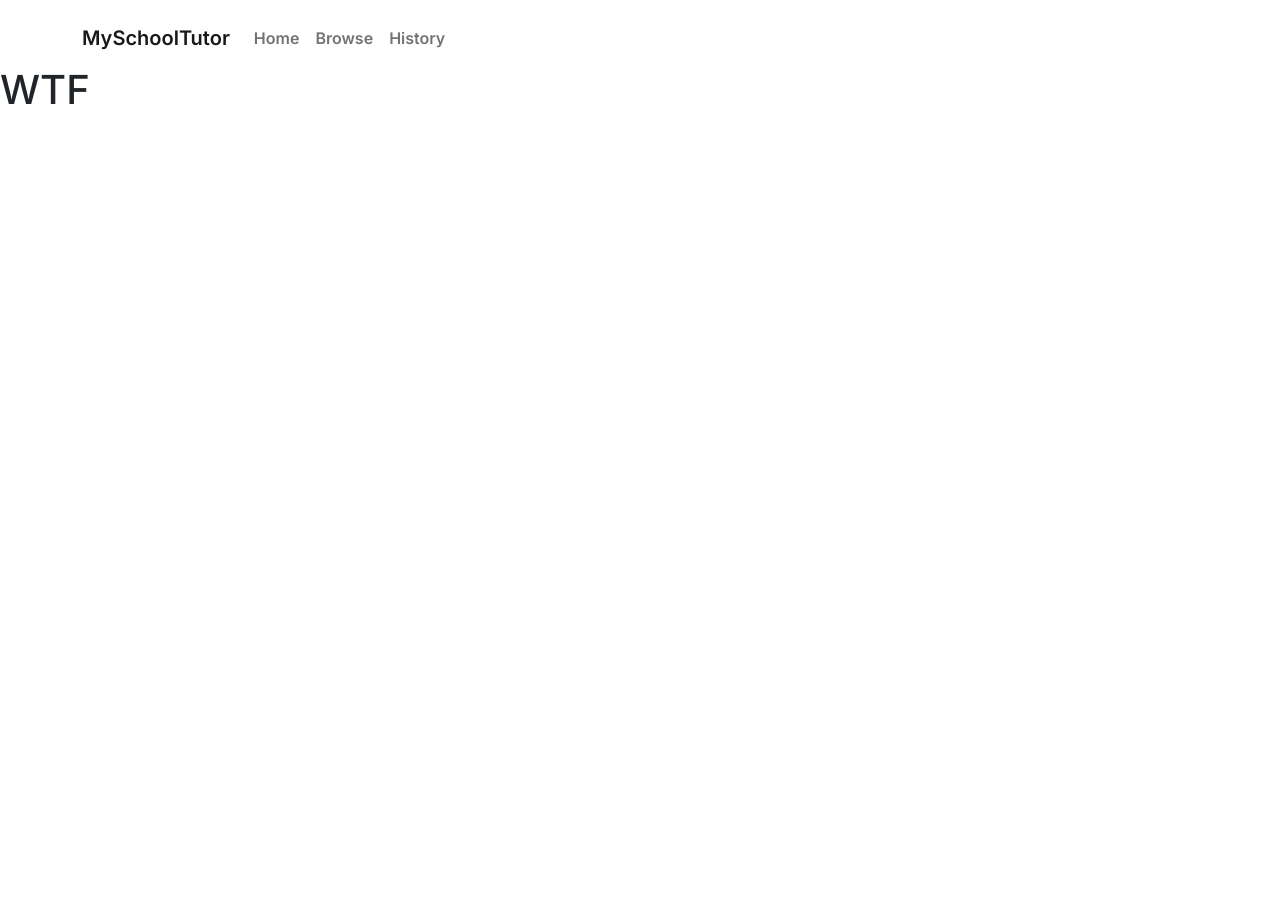
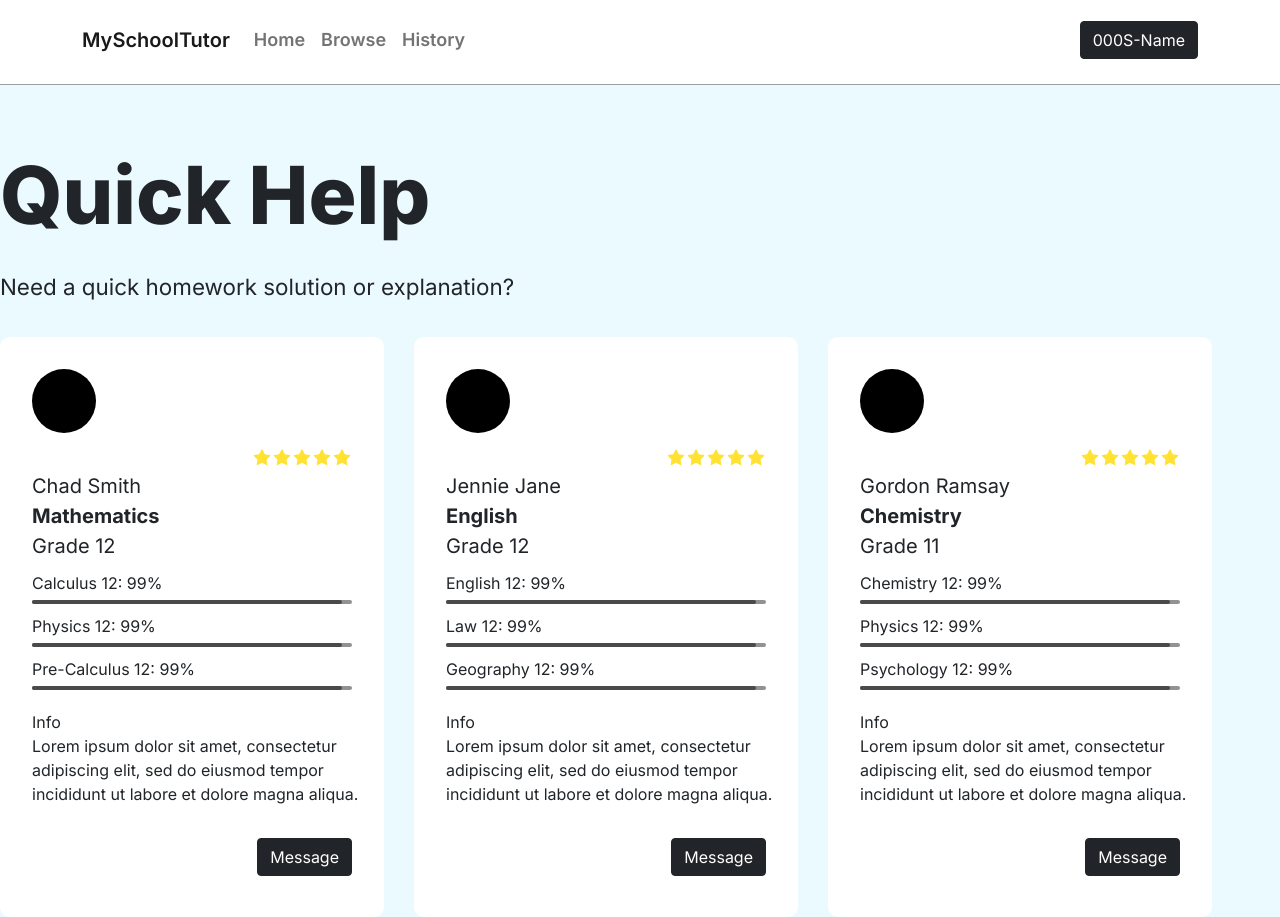
Before and after one commit to evanyans/MySchoolTutor, a React (Create React App) app: page /home in a window 1280 px wide. Before the commit the page ends 800 px from the top, so only its background shows below. Built offline with nearby package versions, Linux system fonts and the light colour scheme.

Commit message:
Quick Help UI
finished quick help page

```diff
--- a/package.json
+++ b/package.json
@@ -10,6 +10,7 @@
     "react": "^18.2.0",
     "react-bootstrap": "^2.4.0",
     "react-dom": "^18.2.0",
+    "react-icons": "^4.4.0",
     "react-router-dom": "^6.3.0",
     "react-scripts": "5.0.1",
     "styled-components": "^5.3.5",
--- a/public/index.html
+++ b/public/index.html
@@ -27,7 +27,7 @@
       work correctly both with client-side routing and a non-root public URL.
       Learn how to configure a non-root public URL by running `npm run build`.
     -->
-    <title>React App</title>
+    <title>MySchoolTutor</title>
   </head>
   <body>
     <noscript>You need to enable JavaScript to run this app.</noscript>
--- a/src/App.js
+++ b/src/App.js
@@ -1,5 +1,5 @@
 import Navigation from './components/Navbar';
-import { BrowserRouter as Router, Routes, Route } from "react-router-dom";
+import { BrowserRouter as Router, Routes, Route, Navigate } from "react-router-dom";
 import Home from './components/Home';
 import Browse from './components/Browse';
 import History from './components/History';
@@ -8,8 +8,10 @@ function App() {
   return (
     <Router>
       <Navigation />
+
       <Wrapper>
         <Routes>
+          <Route path="/" element={<Navigate to="/home" />} />
           <Route path="/home" element={<Home />} />
           <Route path="/browse" element={<Browse />} />
           <Route path="/history" element={<History />} />
@@ -24,5 +26,9 @@ function App() {
 export default App;
 
 export const Wrapper = styled.div`
-
+    scroll-behavior: smooth;
+    margin: auto;
+    margin-top:50px;
+    width: 100%;
+    max-width: 1299px;
 `
--- a/src/components/Home.js
+++ b/src/components/Home.js
@@ -1,11 +1,190 @@
 import React from 'react'
-
+import styled from 'styled-components';
+import { AiFillStar } from 'react-icons/ai';
+import Button from 'react-bootstrap/Button';
 const Home = () => {
   return (
     <div>
-        <h1>WTF</h1>
+      <Titletext>Quick Help</Titletext>
+      <Subtext>Need a quick homework solution or explanation?</Subtext>
+      <Tutors>
+        <Tutor>
+          <Profile>
+            <Icon></Icon>
+            <Star><AiFillStar /><AiFillStar /><AiFillStar /><AiFillStar /><AiFillStar /></Star>
+            <Info>
+              <Name>Chad Smith</Name>
+              <Name><b>Mathematics</b></Name>
+              <Name>Grade 12</Name>
+              <StatName>
+                Calculus 12: 99%
+              </StatName>
+              <StatBar><InnerBar></InnerBar></StatBar>
+              <StatName>
+                Physics 12: 99%
+              </StatName>
+              <StatBar><InnerBar></InnerBar></StatBar>
+              <StatName>
+                Pre-Calculus 12: 99%
+              </StatName>
+              <StatBar><InnerBar></InnerBar></StatBar>
+              <Bio>Info<br></br>Lorem ipsum dolor sit amet, consectetur adipiscing elit, sed do eiusmod tempor incididunt ut labore et dolore magna aliqua.</Bio>
+            </Info>
+            <Message>
+              <Button variant="dark">Message</Button>
+            </Message>
+          </Profile>
+
+        </Tutor>
+        <Tutor>
+          <Profile>
+            <Icon></Icon>
+            <Star><AiFillStar /><AiFillStar /><AiFillStar /><AiFillStar /><AiFillStar /></Star>
+            <Info>
+              <Name>Jennie Jane</Name>
+              <Name><b>English</b></Name>
+              <Name>Grade 12</Name>
+              <StatName>
+                English 12: 99%
+              </StatName>
+              <StatBar><InnerBar></InnerBar></StatBar>
+              <StatName>
+                Law 12: 99%
+              </StatName>
+              <StatBar><InnerBar></InnerBar></StatBar>
+              <StatName>
+                Geography 12: 99%
+              </StatName>
+              <StatBar><InnerBar></InnerBar></StatBar>
+              <Bio>Info<br></br>Lorem ipsum dolor sit amet, consectetur adipiscing elit, sed do eiusmod tempor incididunt ut labore et dolore magna aliqua.</Bio>
+            </Info>
+            <Message>
+              <Button variant="dark">Message</Button>
+            </Message>
+          </Profile>
+
+        </Tutor>
+        <Tutor>
+          <Profile>
+            <Icon></Icon>
+            <Star><AiFillStar /><AiFillStar /><AiFillStar /><AiFillStar /><AiFillStar /></Star>
+            <Info>
+              <Name>Gordon Ramsay</Name>
+              <Name><b>Chemistry</b></Name>
+              <Name>Grade 11</Name>
+              <StatName>
+                Chemistry 12: 99%
+              </StatName>
+              <StatBar><InnerBar></InnerBar></StatBar>
+              <StatName>
+                Physics 12: 99%
+              </StatName>
+              <StatBar><InnerBar></InnerBar></StatBar>
+              <StatName>
+                Psychology 12: 99%
+              </StatName>
+              <StatBar><InnerBar></InnerBar></StatBar>
+              <Bio>Info<br></br>Lorem ipsum dolor sit amet, consectetur adipiscing elit, sed do eiusmod tempor incididunt ut labore et dolore magna aliqua.</Bio>
+            </Info>
+            <Message>
+              <Button variant="dark">Message</Button>
+            </Message>
+          </Profile>
+
+        </Tutor>
+
+      </Tutors>
     </div>
   )
 }
 
 export default Home
+
+export const Titletext = styled.div`
+  font-weight:800;
+  font-size:5em;
+`
+
+export const Subtext = styled.div`
+  font-weight:400;
+  margin-top:15px;
+  font-size:1.4em;
+  padding-bottom:1.5em;
+`
+
+export const Tutors = styled.div`
+  display:flex;
+  gap:30px;
+
+`
+export const Message = styled.div`
+  text-align:right;
+  padding-right:32px;
+  padding-top:32px;
+
+`
+export const Bio = styled.div`
+  padding-top:20px;
+  font-size:16px;
+
+`
+export const InnerBar = styled.div`
+  margin-top:5px;
+  width:310px;
+  height:4px;
+  background: #4A4A4A;
+  border-radius:100px;
+
+`
+export const StatBar = styled.div`
+  margin-top:5px;
+  width:320px;
+  height:4px;
+  background: #929292;
+  border-radius:100px;
+`
+export const StatName = styled.div`
+  font-size:16px;
+  padding-top:10px;
+
+`
+export const Info = styled.div`
+  padding-top:-10px;
+
+
+`
+
+export const Star = styled.div`
+  text-align:right;
+  margin-right:32px;
+  color:#FFE234;
+`
+
+export const Tutor = styled.div`
+  width: 384px;
+  height:580px;
+  background:white;
+  border-radius:10px;
+  transition: box-shadow .2s;
+  &:hover {
+    box-shadow: 0 0 15px rgba(20,20,20,.2);
+}
+`
+
+export const Name = styled.div`
+
+`
+
+export const Profile = styled.div`
+  padding-left:32px;
+  padding-top:32px;
+  font-size:20px;
+`
+
+export const Icon = styled.span`
+  height: 64px;
+  width: 64px;
+  background-color: black;
+  border-radius: 50%;
+  display: inline-block;
+`
--- a/src/components/Navbar.js
+++ b/src/components/Navbar.js
@@ -1,7 +1,8 @@
 import Container from 'react-bootstrap/Container';
 import Nav from 'react-bootstrap/Nav';
 import Navbar from 'react-bootstrap/Navbar';
-
+import Button from 'react-bootstrap/Button';
+import styled from 'styled-components';
 function Navigation() {
     return (
         <>
@@ -10,6 +11,8 @@ function Navigation() {
                     .container {
                         padding-top:10px;
                         font-weight:600;
+                        font-size:18px;
+                        padding-bottom:15px;
                     }
 
                 `}
@@ -23,12 +26,23 @@ function Navigation() {
                             <Nav.Link href="/home">Home</Nav.Link>
                             <Nav.Link href="/browse">Browse</Nav.Link>
                             <Nav.Link href="/history">History</Nav.Link>
+
                         </Nav>
+                        <Button variant="dark">000S-Name</Button>
                     </Navbar.Collapse>
+
                 </Container>
             </Navbar>
+            <Line></Line>
         </>
     );
 }
 
 export default Navigation;
+
+export const Line = styled.div`
+    content: " ";
+    display: block;
+    border-bottom: 0.5px solid #9E9E9E;
+
+`
--- a/src/style.css
+++ b/src/style.css
@@ -1,3 +1,4 @@
 body {
     font-family: 'Inter', sans-serif;
+    background-color: #ebfaff;
 }
```
Also changed, not shown: 1 other file (tests, documents, lock files or other folders).
